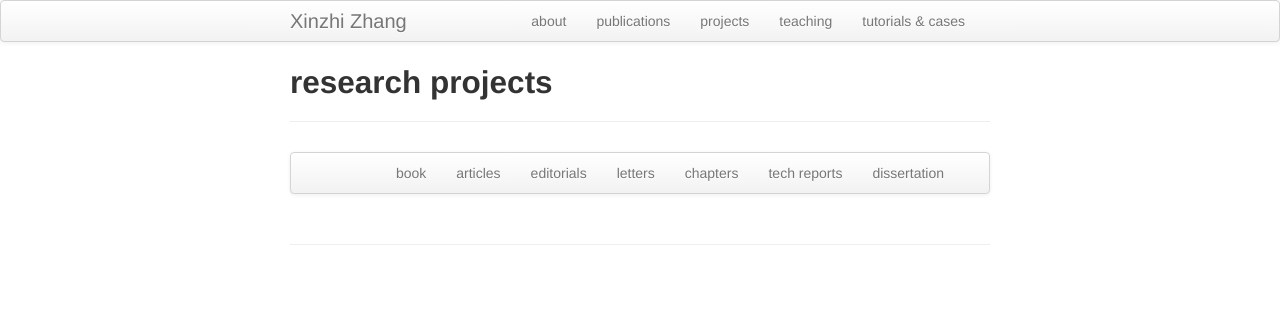
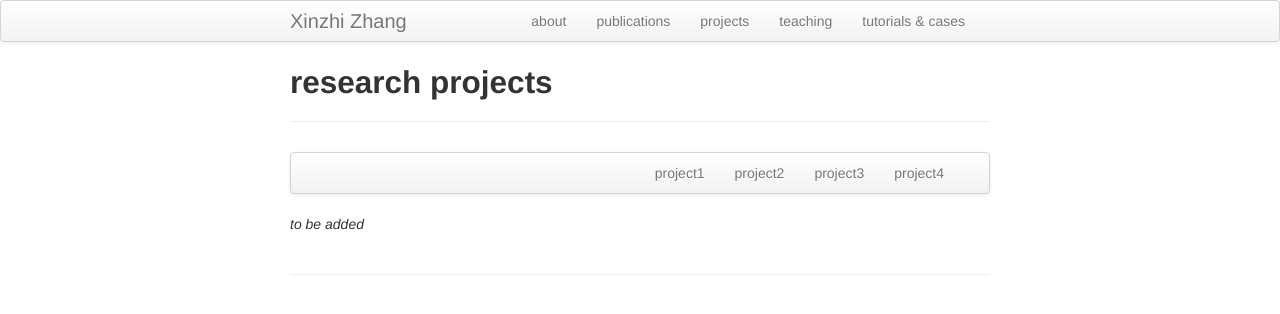
Before and after one commit to xzzhang2/xzzhang2.github.io, a Jekyll site: the page built from pages/projects.md, in a window 1280 px wide. Shown: the top 314 px of the page. Built offline with Jekyll 4.4.1, drawn with Linux system fonts in a browser that asks for light colours.

Commit message:
update projects

```diff
--- a/pages/projects.md
+++ b/pages/projects.md
@@ -7,13 +7,12 @@ description: Xinzhi Zhang's research projects
 <div class="navbar">
     <div class="navbar-inner">
         <ul class="nav">
-            <li><a href="#book">book</a></li>
-            <li><a href="#articles">articles</a></li>
-            <li><a href="#editorials">editorials</a></li>
-            <li><a href="#letters">letters</a></li>
-            <li><a href="#chapters">chapters</a></li>
-            <li><a href="#techreports">tech reports</a></li>
-            <li><a href="#thesis">dissertation</a></li>
+            <li><a href="#book">project1</a></li>
+            <li><a href="#articles">project2</a></li>
+            <li><a href="#editorials">project3</a></li>
+            <li><a href="#letters">project4</a></li>
         </ul>
     </div>
 </div>
+
+*to be added*
```
